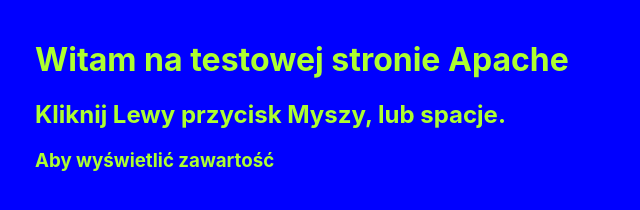
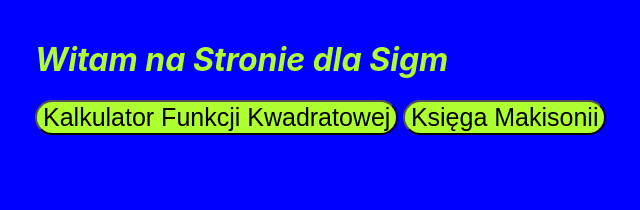
Before and after one commit to lordzix/Apache, a plain HTML site: page index.html in a window 1280 px wide. Shown: the whole page, without its empty margins (5-645 px from the left). Drawn offline with Linux system fonts and the light colour scheme.

Commit message:
Add files via upload

```diff
--- a/index.html
+++ b/index.html
@@ -77,7 +77,7 @@
 
   <meta property="og:title" content="Strona Apache" />
   <meta property="og:type" content="website" />
-  <meta property="og:url" content="https://ptoszek.pl" />
+  <meta property="og:url" content="" />
   <meta property="og:image" content="https://ptoszek.pl/media/images/ptok.jpg" />
   <meta property="og:description" content="Strona Apache" />
   <meta name="keywords" content="ptoszek, ptok, ptoszek.pl, ptok.pl">
@@ -89,9 +89,9 @@
 <noscript>Po coś tego JavaScript wyłączył bamboszu!</noscript>
 <template>
   <div class='hello-message'>
-    <h1>Witam na testowej stronie Apache</h1>
-    <h2>Kliknij Lewy przycisk Myszy, lub spacje.</h2>
-    <h3>Aby wyświetlić zawartość</h3>
+    <h1><i>Witam na Stronie dla Sigm</i></h1>
+   <button style="background-color:greenyellow ;font-size: 25px; border-radius: 20px;  ">Kalkulator Funkcji Kwadratowej</button>
+   <button style="background-color:greenyellow ;font-size: 25px; border-radius: 20px;  ">Księga Makisonii</button>
 
 
   </div>
```
